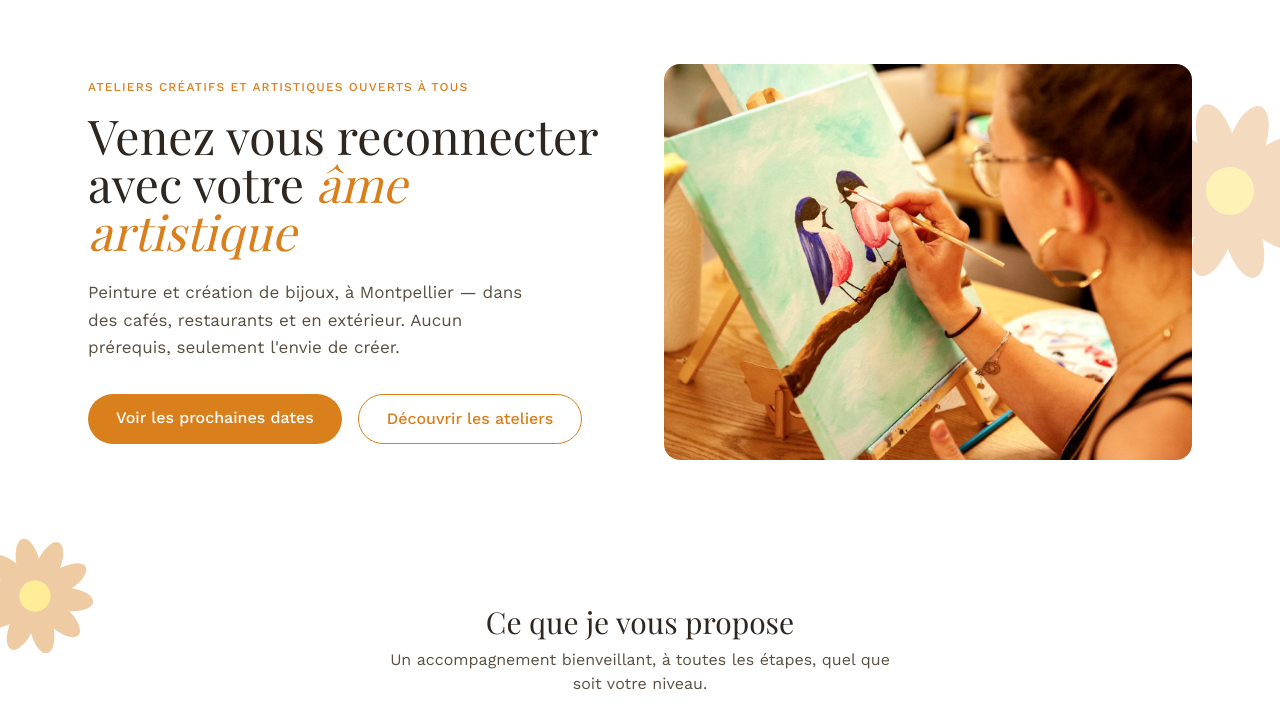
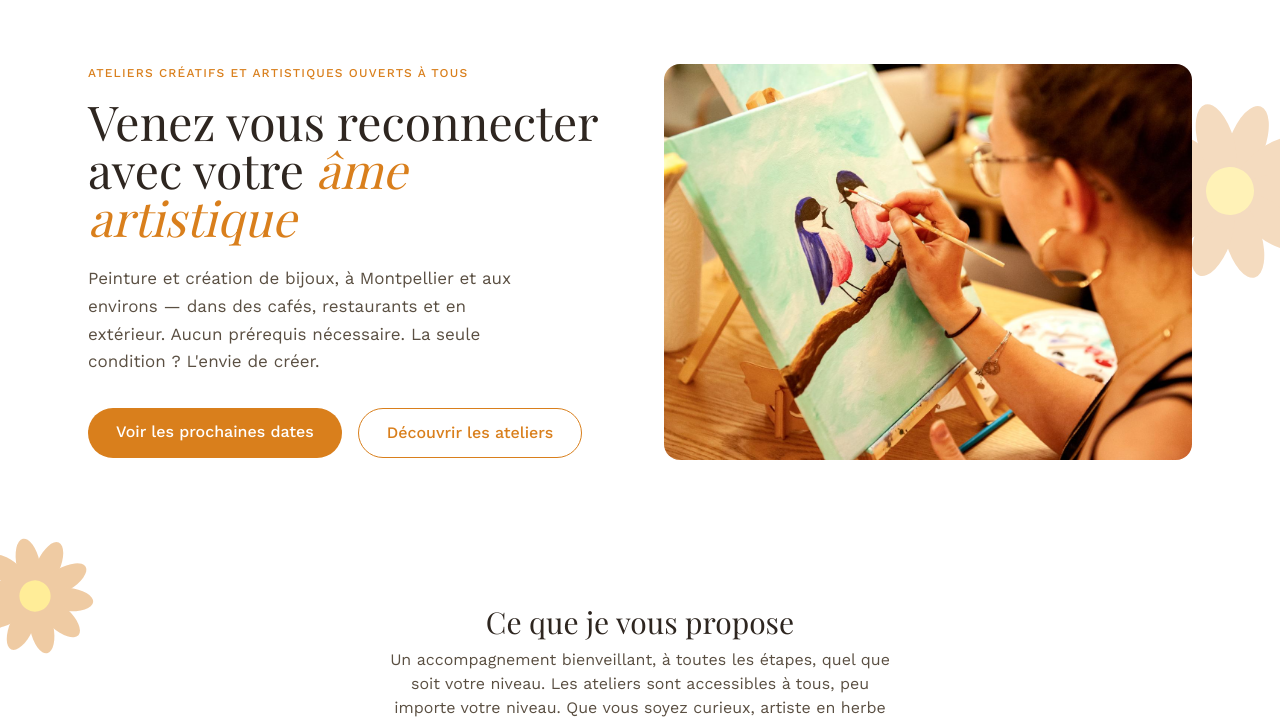
Before and after one commit to hernandcb/site-josephine, a website: page index.html in a window 1280 px wide. Shown: the part 79-800 px from the top of the page. Drawn offline with nearby package versions, Linux system fonts and the light colour scheme; a web font is replaced by a local one.

Commit message:
Small changes in index
Updated the title and improved the description of the workshops section.

```diff
--- a/index.html
+++ b/index.html
@@ -3,7 +3,7 @@
 <head>
 <meta charset="UTF-8">
 <meta name="viewport" content="width=device-width, initial-scale=1.0">
-<title>Les ateliers créatifs de Joséphine — Montpellier</title>
+<title>Les ateliers créatifs de Joséphine - Montpellier</title>
 <link rel="stylesheet" href="dist/styles.css">
 <link rel="preconnect" href="https://fonts.googleapis.com">
 <link href="https://fonts.googleapis.com/css2?family=Playfair+Display:ital,wght@0,400;0,500;0,600;1,400;1,500&family=Work+Sans:wght@300;400;500;600&display=swap" rel="stylesheet">
@@ -96,7 +96,7 @@
     <p class="uppercase tracking-widest text-xs text-terracotta font-medium mb-4">Ateliers créatifs et artistiques ouverts à tous</p>
     <h1 class="font-display text-4xl md:text-5xl leading-tight mb-6">Venez vous reconnecter<br>avec votre <span class="italic text-terracotta">âme artistique</span></h1>
     <p class="text-[17px] leading-relaxed text-[#5A4F42] mb-8 max-w-md">
-      Peinture et création de bijoux, à Montpellier — dans des cafés, restaurants et en extérieur. Aucun prérequis, seulement l'envie de créer.
+      Peinture et création de bijoux, à Montpellier et aux environs — dans des cafés, restaurants et en extérieur. Aucun prérequis nécessaire. La seule condition ? L'envie de créer.
     </p>
     <div class="flex flex-wrap gap-4">
       <a href="agenda.html" class="btn-primary px-7 py-3 rounded-full font-medium">Voir les prochaines dates</a>
@@ -113,7 +113,7 @@
 <!-- CE QUE JE PROPOSE -->
 <section class="max-w-6xl mx-auto px-6 py-16">
   <h2 class="font-display text-3xl text-center mb-2">Ce que je vous propose</h2>
-  <p class="text-center text-[#5A4F42] mb-12 max-w-lg mx-auto">Un accompagnement bienveillant, à toutes les étapes, quel que soit votre niveau.</p>
+  <p class="text-center text-[#5A4F42] mb-12 max-w-lg mx-auto">Un accompagnement bienveillant, à toutes les étapes, quel que soit votre niveau. Les ateliers sont accessibles à tous, peu importe votre niveau. Que vous soyez curieux, artiste en herbe ou déjà expert, venez partager des moments conviviaux et dirigés vers la création, le partage et le bien-être. </p>
   <div class="grid md:grid-cols-2 gap-12 md:gap-8">
     <div class="group text-center md:text-left">
       <!-- <div class="placeholder-img rounded-2xl aspect-square mb-5">[Photo : toile en cours, pinceaux et palette]</div> -->
```
